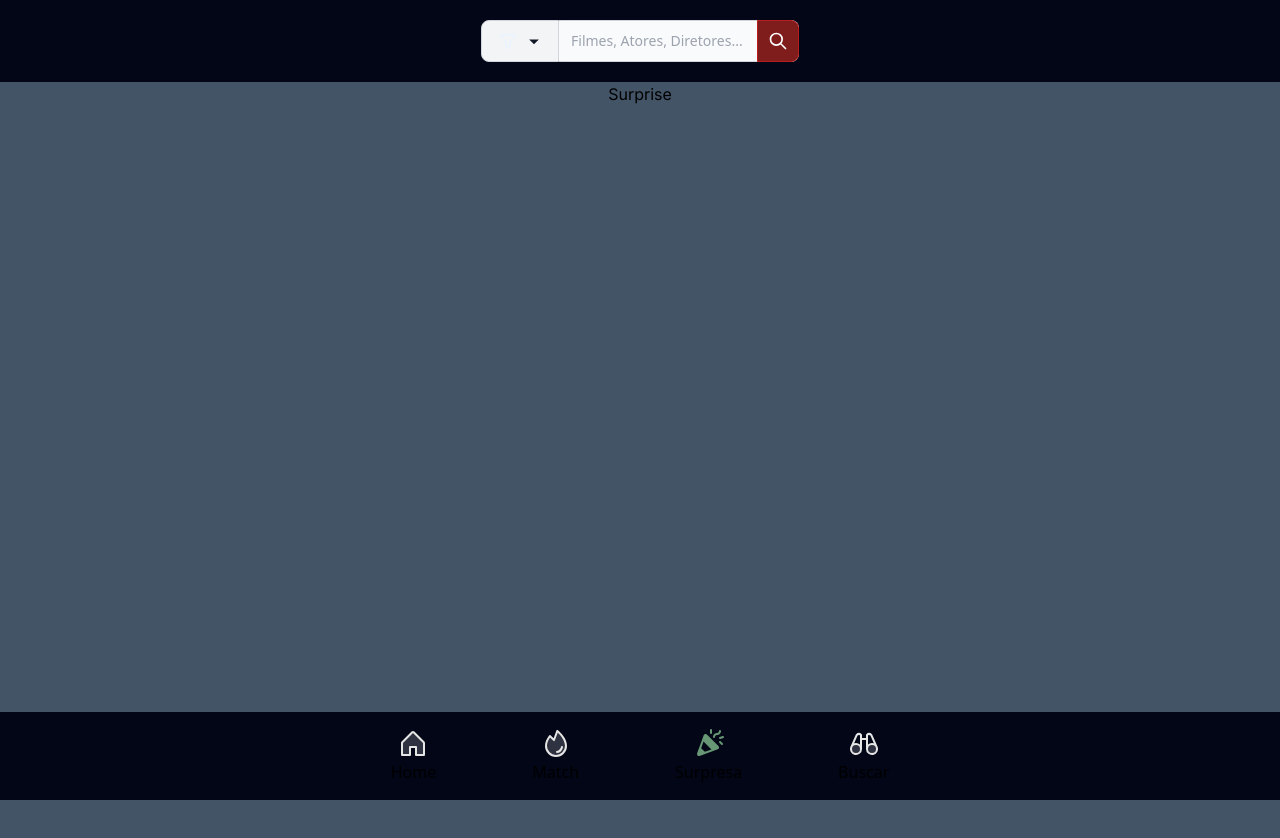
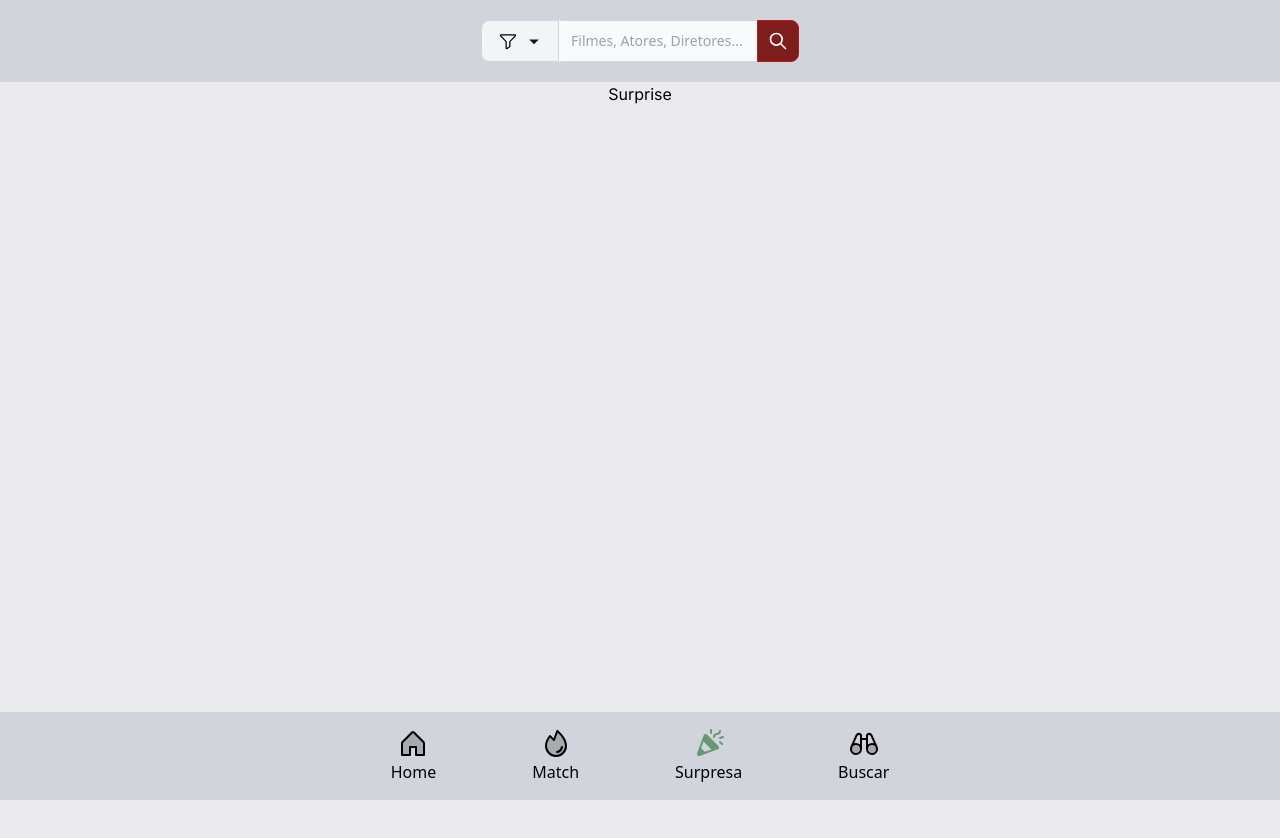
Before and after one commit to ICEI-PUC-Minas-PMV-ADS/pmv-ads-2023-1-e1-proj-web-t12-projeto-serie, a Next.js app: page /surprise in a window 1280 px wide. Shown: the top 838 px of the page. Built offline with nearby package versions, Linux system fonts and the light colour scheme; what @badrap/bar-of-progress would draw is missing.

Commit message:
dark mode adjusted

```diff
--- a/src/components/bottomNav.tsx
+++ b/src/components/bottomNav.tsx
@@ -8,13 +8,13 @@ export default function BottomNav() {
   const router = useRouter();
 
   return (
-    <nav className='flex justify-center items-center gap-8 md:gap-20 lg:gap-24 bottom-0 bg-slate-950 w-full p-4 sticky'>
+    <nav className='flex justify-center items-center gap-8 md:gap-20 lg:gap-24 bottom-0 dark:bg-zinc-900 bg-gray-300 w-full p-4 sticky'>
       <Link href="/">
         <div className="flex flex-col items-center justify-center ">
           {router.pathname === "/" ?
           <House size={32} color="#689775" weight="fill" />
           :
-          <House size={32} color="#e6e6e6" weight="duotone" />
+          <House size={32} className='fill-black dark:fill-white' weight="duotone" />
           }
           <p>Home</p>
         </div>
@@ -25,7 +25,7 @@ export default function BottomNav() {
           {router.pathname === "/match" ?
           <Fire size={32} color="#689775" weight="fill" />
           :
-          <Fire size={32} color="#e6e6e6" weight="duotone" />
+          <Fire size={32} className='fill-black dark:fill-white' weight="duotone" />
           }
         <p>Match</p>
         </div>
@@ -36,7 +36,7 @@ export default function BottomNav() {
           {router.pathname === "/surprise" ?
           <Confetti size={32} color="#689775" weight="fill" />
           :
-          <Confetti size={32} color="#e6e6e6" weight="duotone" />
+          <Confetti size={32} className='fill-black dark:fill-white' weight="duotone" />
           }
         <p>Surpresa</p>
         </div>
@@ -47,7 +47,7 @@ export default function BottomNav() {
           {router.pathname === "/search" ?
           <Binoculars size={32} color="#689775" weight="fill" />
           :
-          <Binoculars size={32} color="#e6e6e6" weight="duotone" />
+          <Binoculars size={32} className='fill-black dark:fill-white' weight="duotone" />
           }
       <p>Buscar</p>
       </div>
--- a/src/components/dropdown.tsx
+++ b/src/components/dropdown.tsx
@@ -33,8 +33,8 @@
     onClick={() => setIsOpen(!isOpen)}
     >
     {isSelected ?
-    <Funnel size={20} color="#E9F4FF" weight='fill' /> :
-    <Funnel size={20} color="#E9F4FF"  />
+    <Funnel size={20} className='fill-black dark:fill-white' weight='fill' /> :
+    <Funnel size={20} className='fill-black dark:fill-white'  />
     }
     <svg
     className="fill-current h-4 w-4 ml-2"
--- a/src/components/movieRow.tsx
+++ b/src/components/movieRow.tsx
@@ -26,7 +26,7 @@ const MovieRow = (props: RowType) => {
 
   return (
     <>
-      <h2 id='title' className='text-white font-bold md:text-xl p-4 flex-wrap'>{title}</h2>
+      <h2 id='title' className='font-bold md:text-xl p-4 flex-wrap'>{title}</h2>
       <div className='relative flex-wrap items-center group'>
       <CaretCircleLeft color="#0a0a0a" weight="fill"
           onClick={slideLeft}
--- a/src/components/topNav.tsx
+++ b/src/components/topNav.tsx
@@ -3,7 +3,7 @@ import SearchBar from './searchBar'
 
 export default function TopNav() {
   return (
-    <nav className='flex items-center justify-center  w-full gap-4 p-5 pr-20 pl-20 bg-slate-950'>
+    <nav className='flex items-center justify-center  w-full gap-4 p-5 pr-20 pl-20 dark:bg-zinc-900 bg-gray-300'>
       {/* <div className='sm:hidden xl:inline'>
         icone
       </div> */}
--- a/src/styles/globals.css
+++ b/src/styles/globals.css
@@ -4,15 +4,15 @@
 
 :root {
   --foreground-rgb: 0, 0, 0;
-  --background-start-rgb: 67, 84, 103;
-  --background-end-rgb: 67, 84, 103;
+  --background-start-rgb: 235, 235, 237;
+  --background-end-rgb: 235, 235, 237;
 }
 
 @media (prefers-color-scheme: dark) {
   :root {
     --foreground-rgb: 255, 255, 255;
-    --background-start-rgb: 31, 29, 54;
-    --background-end-rgb: 31, 29, 54;
+    --background-start-rgb: 26, 31, 37;
+    --background-end-rgb: 26, 31, 37;
   }
 }
 .ph{
@@ -33,3 +33,7 @@ body {
     )
     rgb(var(--background-start-rgb));
 }
+
+svg{
+  /* fill: #000 */
+}
```
Also changed, not shown: src/assets/Logo-name 1.png (added), src/assets/logoWhite.png (added).
